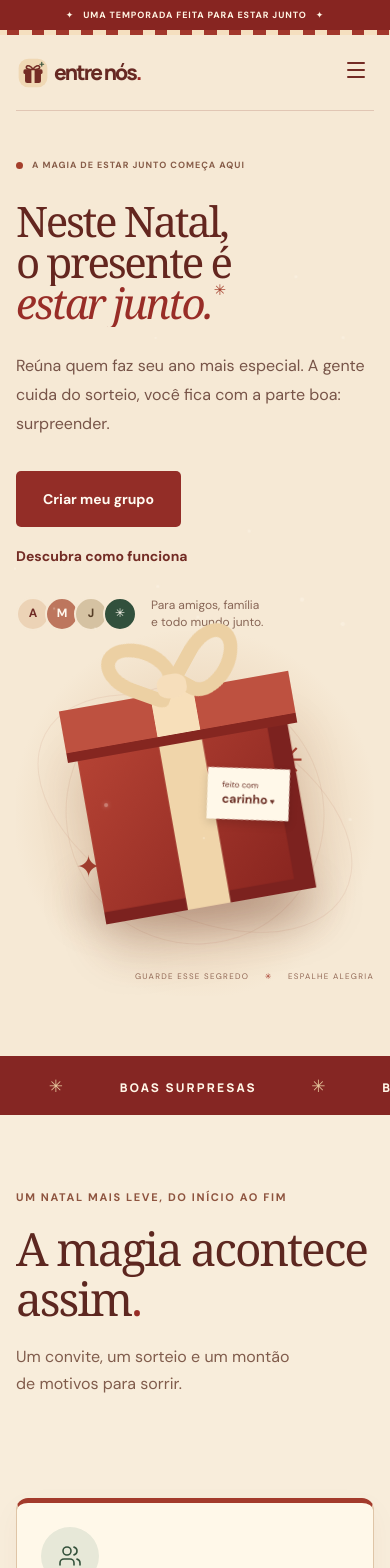
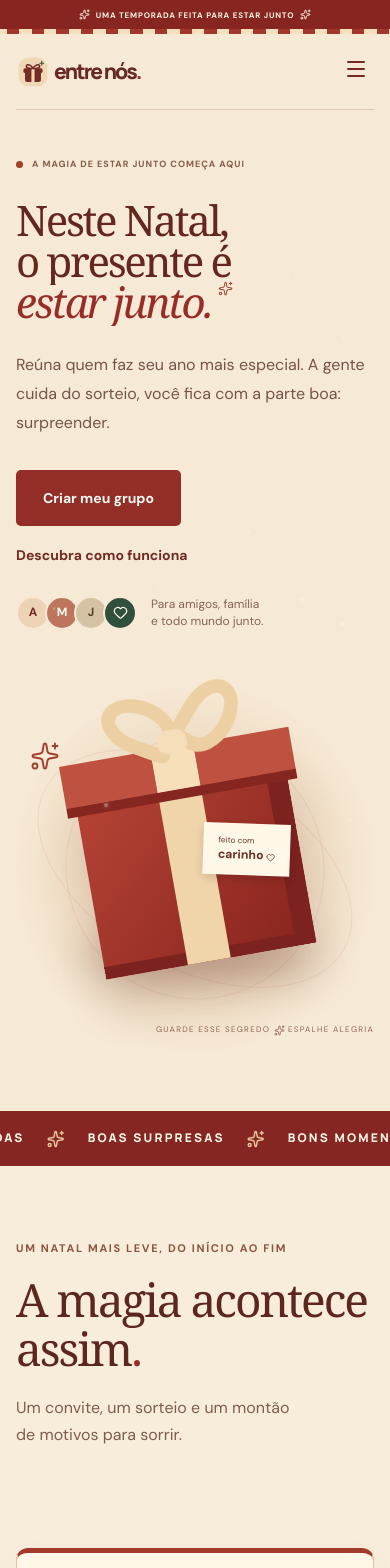
Before and after one commit to ViniciusMicarelli/secret-santa, a React (Vite) app in the folder apps/web/: page / in a window 390 px wide. Shown: the top 1568 px of the page. Built offline with nearby package versions, Linux system fonts and the light colour scheme; no server answers.

Commit message:
Polish landing icons and section animations

```diff
--- a/apps/web/src/features/reveal/ScratchCard.tsx
+++ b/apps/web/src/features/reveal/ScratchCard.tsx
@@ -21,7 +21,7 @@ export function ScratchCard({ name, demo = false }: Props) {
     ctx.fillStyle = "#513f27";
     ctx.font = "bold 17px Georgia";
     ctx.textAlign = "center";
-    ctx.fillText("✦  RASPE PARA DESCOBRIR  ✦", 210, 86);
+    ctx.fillText("RASPE PARA DESCOBRIR", 210, 86);
     ctx.font = "13px sans-serif";
     ctx.fillText("uma surpresa espera por você", 210, 111);
   }, [revealed]);
@@ -59,7 +59,7 @@ export function ScratchCard({ name, demo = false }: Props) {
   return (
     <div className={demo ? "scratch-shell scratch-demo" : "scratch-shell"}>
       <div className="scratch-heading">
-        {demo ? "UMA PRÉVIA PARA VOCÊ" : "UMA SURPRESA SÓ SUA"} <span>✦</span>
+        {demo ? "UMA PRÉVIA PARA VOCÊ" : "UMA SURPRESA SÓ SUA"}
       </div>
       <h2>{demo ? "Experimente a surpresa." : "Seu segredo está aqui."}</h2>
       <p>
@@ -71,7 +71,7 @@ export function ScratchCard({ name, demo = false }: Props) {
         <div className="scratch-result" aria-hidden={!revealed}>
           <span>{demo ? "EXEMPLO DE RESULTADO" : "VOCÊ TIROU"}</span>
           <strong>{name}</strong>
-          <small>Agora é hora de preparar uma surpresa ✨</small>
+          <small>Agora é hora de preparar uma surpresa</small>
         </div>
         {!revealed && (
           <canvas
--- a/apps/web/src/pages/landing/Landing.tsx
+++ b/apps/web/src/pages/landing/Landing.tsx
@@ -3,6 +3,9 @@ import { Link } from "react-router-dom";
 import {
   CalendarDays,
   Gift,
+  Heart,
+  Sparkles,
+  Star,
   LockKeyhole,
   Menu,
   MessageCircle,
@@ -99,6 +102,20 @@ export function Landing({ user }: { user: User | null }) {
         stagger: 0.14,
         ease: "power3.out",
       });
+      // Reveal each section as it enters view, including long mobile layouts.
+      gsap.utils
+        .toArray<HTMLElement>(
+          ".frost-copy > *, .frosted-card, .experience-copy > :not(h2), .experience-preview, .faq details, .cta > div:first-child > :not(h2), .footer > *",
+        )
+        .forEach((element) => {
+          gsap.from(element, {
+            scrollTrigger: { trigger: element, start: "top 92%", once: true },
+            y: 22,
+            opacity: 0,
+            duration: 0.7,
+            ease: "power2.out",
+          });
+        });
       gsap.from(".feature-list article", {
         scrollTrigger: {
           trigger: ".feature-list",
@@ -123,7 +140,8 @@ export function Landing({ user }: { user: User | null }) {
       <Intro />
       <Snow />
       <div className="holiday-banner">
-        ✦ &nbsp; UMA TEMPORADA FEITA PARA ESTAR JUNTO &nbsp; ✦
+        <Sparkles size={13} aria-hidden="true" /> UMA TEMPORADA FEITA PARA ESTAR
+        JUNTO <Sparkles size={13} aria-hidden="true" />
       </div>
       <header className="nav wrap">
         <Brand />
@@ -171,7 +189,7 @@ export function Landing({ user }: { user: User | null }) {
               <span className="headline-line">
                 <span>
                   <em>estar junto.</em>
-                  <span className="hero-star">✳</span>
+                  <Sparkles className="hero-star" aria-hidden="true" />
                 </span>
               </span>
             </h1>
@@ -195,7 +213,9 @@ export function Landing({ user }: { user: User | null }) {
                 <b>A</b>
                 <b>M</b>
                 <b>J</b>
-                <b>✳</b>
+                <b>
+                  <Heart size={15} aria-hidden="true" />
+                </b>
               </div>
               <span>
                 Para amigos, família
@@ -216,8 +236,8 @@ export function Landing({ user }: { user: User | null }) {
             </div>
             <div className="orbit orbit-one" />
             <div className="orbit orbit-two" />
-            <div className="art-spark s1">✳</div>
-            <div className="art-spark s2">✦</div>
+            <Sparkles className="art-spark s1" aria-hidden="true" />
+            <Star className="art-spark s2" aria-hidden="true" />
             <div className="art-label">
               UMA BOA SURPRESA
               <br />
@@ -225,9 +245,7 @@ export function Landing({ user }: { user: User | null }) {
             </div>
             <div className="gift-shadow" />
             <div className="gift-glow" aria-hidden="true" />
-            <div className="gift-surprise" aria-hidden="true">
-              ✦
-            </div>
+            <Sparkles className="gift-surprise" aria-hidden="true" />
             <div className="gift-box">
               <div className="ribbon-v" />
               <div className="gift-lid">
@@ -239,19 +257,22 @@ export function Landing({ user }: { user: User | null }) {
               <div className="gift-tag">
                 feito com
                 <br />
-                <strong>carinho</strong> ♥
+                <strong>carinho</strong> <Heart size={11} aria-hidden="true" />
               </div>
             </div>
             <div className="art-bottom">
-              GUARDE ESSE SEGREDO <span>✳</span> ESPALHE ALEGRIA
+              GUARDE ESSE SEGREDO <Sparkles size={11} aria-hidden="true" />{" "}
+              ESPALHE ALEGRIA
             </div>
           </div>
         </section>
         <div className="marquee">
           <div>
-            BOAS PESSOAS <span>✳</span> BOAS SURPRESAS <span>✳</span> BONS
-            MOMENTOS <span>✳</span> BOAS PESSOAS <span>✳</span> BOAS SURPRESAS{" "}
-            <span>✳</span>
+            BOAS PESSOAS <Sparkles aria-hidden="true" /> BOAS SURPRESAS{" "}
+            <Sparkles aria-hidden="true" /> BONS MOMENTOS{" "}
+            <Sparkles aria-hidden="true" /> BOAS PESSOAS{" "}
+            <Sparkles aria-hidden="true" /> BOAS SURPRESAS{" "}
+            <Sparkles aria-hidden="true" />
           </div>
         </div>
         <section id="como" className="section light">
@@ -340,7 +361,7 @@ export function Landing({ user }: { user: User | null }) {
         <section className="experience-section">
           <div className="wrap experience-grid">
             <div className="experience-copy">
-              <div className="kicker">ABRA COM CUIDADO ✦</div>
+              <div className="kicker">ABRA COM CUIDADO</div>
               <h2>
                 O segredo é<br />
                 <em>seu para revelar.</em>
@@ -365,7 +386,6 @@ export function Landing({ user }: { user: User | null }) {
               <div className="preview-card preview-card-interactive">
                 <ScratchCard name="Alguém especial" demo />
               </div>
-              <div className="preview-spark">✳</div>
             </div>
           </div>
         </section>
@@ -491,13 +511,13 @@ export function Landing({ user }: { user: User | null }) {
               Criar meu grupo
             </Link>
           </div>
-          <div className="cta-star">✳</div>
+          <Sparkles className="cta-star" aria-hidden="true" />
         </section>
       </main>
       <footer className="footer wrap">
         <Brand />
         <p>Feito para aproximar pessoas. Mesmo de longe.</p>
-        <a href="#como">Voltar ao início ↑</a>
+        <a href="#como">Voltar ao início</a>
       </footer>
     </div>
   );
--- a/apps/web/src/styles/friendmas.css
+++ b/apps/web/src/styles/friendmas.css
@@ -648,3 +648,90 @@ input {
 .report-success {
   color: #38533b;
 }
+
+/* Decorative marks use consistent vector icons across browsers and phones. */
+.holiday-banner {
+  display: flex;
+  align-items: center;
+  justify-content: center;
+  gap: 10px;
+}
+.holiday-banner svg {
+  flex: none;
+}
+.hero-star {
+  width: 0.36em;
+  height: 0.36em;
+  stroke-width: 1.6;
+}
+.avatars b:last-child {
+  display: grid;
+  place-items: center;
+}
+.art-spark {
+  width: 30px;
+  height: 30px;
+  stroke-width: 1.5;
+}
+.art-spark.s2 {
+  width: 20px;
+  height: 20px;
+}
+.gift-surprise {
+  width: 54px;
+  height: 54px;
+  stroke-width: 1.5;
+}
+.gift-tag svg,
+.art-bottom svg {
+  display: inline-block;
+  vertical-align: middle;
+}
+.marquee svg {
+  display: inline-block;
+  width: 18px;
+  height: 18px;
+  vertical-align: middle;
+  margin: 0 18px;
+  color: #e4c39a;
+}
+.cta-star {
+  width: clamp(100px, 18vw, 210px);
+  height: auto;
+  stroke-width: 0.8;
+}
+.scratch-shell:before,
+.scratch-shell:after {
+  content: none;
+}
+@media (max-width: 800px) {
+  .holiday-banner {
+    gap: 6px;
+    font-size: 8px;
+    text-align: center;
+  }
+  .holiday-banner svg {
+    width: 11px;
+    height: 11px;
+  }
+  .art-spark.s1 {
+    left: 4%;
+    top: 15%;
+  }
+  .art-spark.s2 {
+    right: 5%;
+    top: 25%;
+  }
+  .cta-star {
+    width: 90px;
+    opacity: 0.22;
+  }
+}
+.hero-star {
+  font-size: inherit;
+}
+@media (max-width: 800px) {
+  .landing .hero-art {
+    margin-top: 56px;
+  }
+}
```
